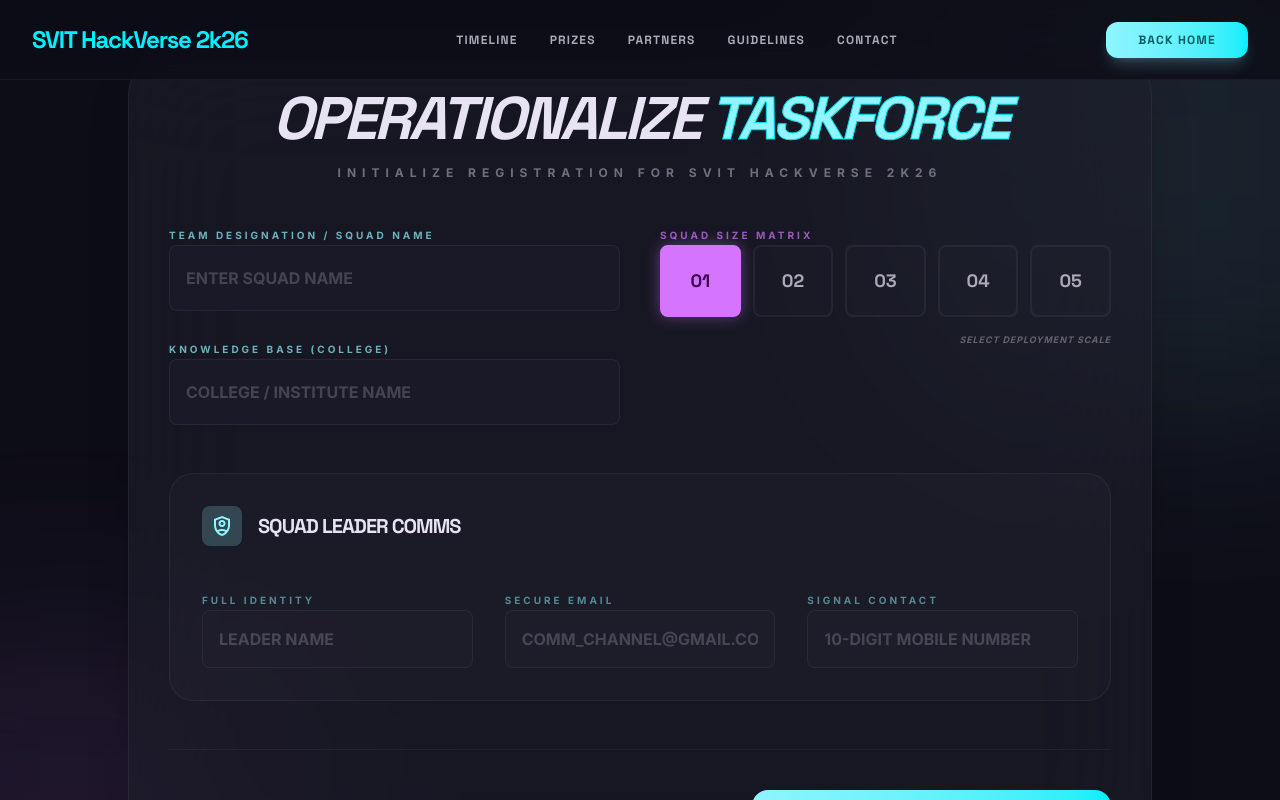
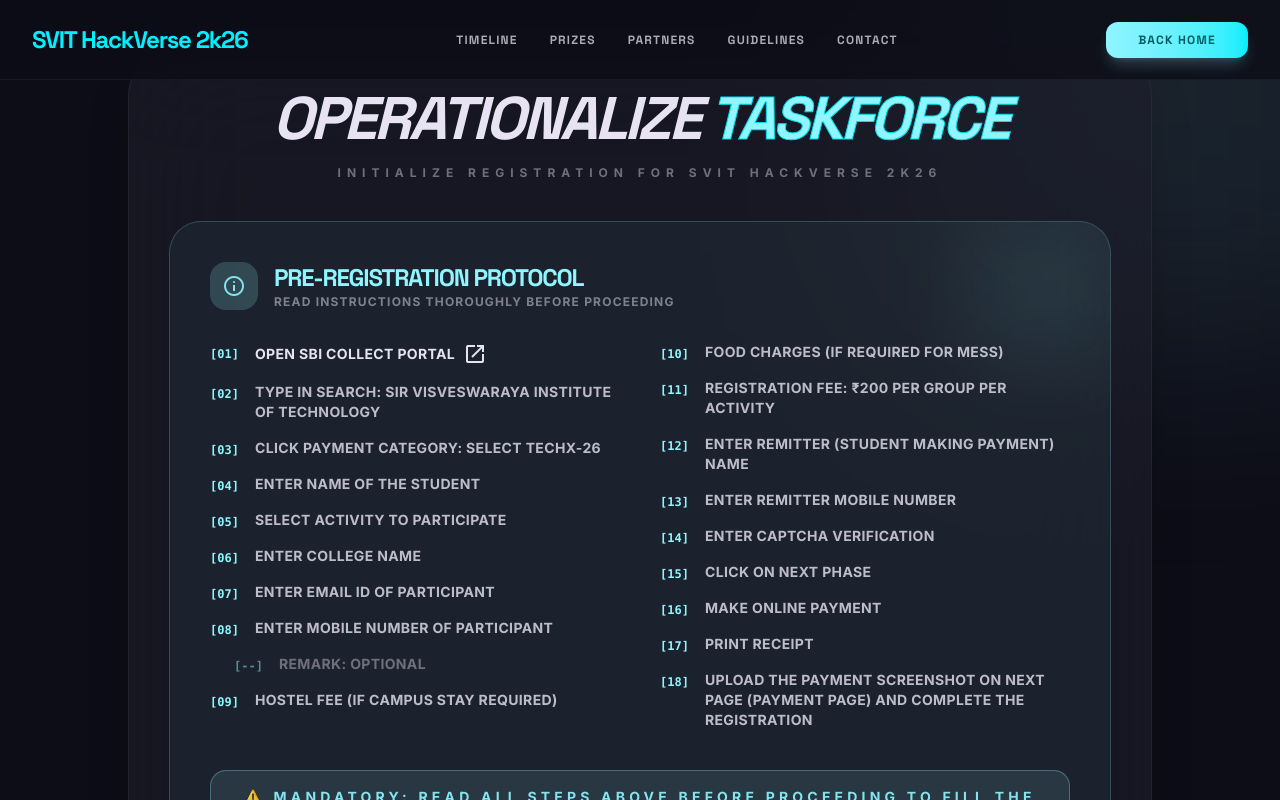
Before and after one commit to YOGESH-D-CHAVAN/SVIT-HackVerse-2k26, a React (Vite) app in the folder client/: page /register in a window 1280 px wide. Shown: the top 800 px of the page. Built offline with nearby package versions, Linux system fonts and the light colour scheme.

Commit message:
change the compony name

```diff
--- a/client/src/components/modem.jsx
+++ b/client/src/components/modem.jsx
@@ -54,7 +54,7 @@
                                 className="py-3 bg-primary/10 border border-primary/30 text-primary font-black text-[9px] rounded-xl uppercase tracking-widest hover:bg-primary/20 transition-all flex flex-col items-center justify-center gap-1 group text-center"
                             >
                                 <span className="material-symbols-outlined text-lg">auto_awesome</span>
-                                <span>TenAI's Studio Website</span>
+                                <span>TenAI's Consulting India Pvt. Ltd Studio Website</span>
                             </a>
                             <a
                                 href="https://play.google.com/store/apps/details?id=com.tenais.tenaisstudio"
@@ -63,7 +63,7 @@
                                 className="py-3 bg-secondary/10 border border-secondary/30 text-secondary font-black text-[9px] rounded-xl uppercase tracking-widest hover:bg-secondary/20 transition-all flex flex-col items-center justify-center gap-1 group text-center"
                             >
                                 <span className="material-symbols-outlined text-lg">download</span>
-                                <span>TenAI's Studio Product</span>
+                                <span>TenAI's Consulting India Pvt. Ltd Studio Product</span>
                             </a>
                         </div>
                     </div>
--- a/client/src/pages/Payment.jsx
+++ b/client/src/pages/Payment.jsx
@@ -146,7 +146,7 @@
                                                     className="bg-primary/10 text-primary border border-primary/20 px-2 py-2 rounded-lg hover:bg-primary/20 transition-all flex flex-col items-center justify-center gap-1 w-full font-bold text-[8.5px] uppercase tracking-tighter text-center"
                                                 >
                                                     <span className="material-symbols-outlined text-[14px]">auto_awesome</span>
-                                                    TenAI's Studio Website
+                                                    TenAI's Consulting India Pvt. Ltd Studio Website
                                                 </a>
                                                 <a
                                                     href="https://play.google.com/store/apps/details?id=com.tenais.tenaisstudio"
@@ -155,7 +155,7 @@
                                                     className="bg-secondary/10 text-secondary border border-secondary/20 px-2 py-2 rounded-lg hover:bg-secondary/20 transition-all flex flex-col items-center justify-center gap-1 w-full font-bold text-[8.5px] uppercase tracking-tighter text-center"
                                                 >
                                                     <span className="material-symbols-outlined text-[14px]">download</span>
-                                                    TenAI's Studio Product
+                                                    TenAI's Consulting India Pvt. Ltd Studio Product
                                                 </a>
                                             </div>
                                         </div>
--- a/client/src/pages/Register.jsx
+++ b/client/src/pages/Register.jsx
@@ -91,6 +91,74 @@
                             Operationalize <span className="text-primary text-outline">Taskforce</span>
                         </h2>
                         <p className="mt-4 text-on-surface-variant font-black text-[10px] md:text-xs uppercase tracking-[0.3em] md:tracking-[0.5em] opacity-60">Initialize registration for SVIT HackVerse 2k26</p>
+                    </div>
+
+                    {/* Step-by-Step Payment Instructions */}
+                    <div className="mb-12 bg-primary/5 border border-primary/20 rounded-[32px] p-6 md:p-10 relative overflow-hidden group">
+                        <div className="absolute top-0 right-0 w-32 h-32 bg-primary/10 blur-[50px] pointer-events-none"></div>
+                        <div className="relative z-10">
+                            <div className="flex items-center gap-4 mb-8">
+                                <div className="w-12 h-12 rounded-2xl bg-primary/20 flex items-center justify-center text-primary animate-pulse">
+                                    <span className="material-symbols-outlined text-3xl">info</span>
+                                </div>
+                                <div>
+                                    <h3 className="text-xl md:text-2xl font-headline font-black uppercase tracking-tighter text-primary">Pre-Registration Protocol</h3>
+                                    <p className="text-[10px] md:text-xs font-black uppercase tracking-widest text-on-surface-variant opacity-70">Read instructions thoroughly before proceeding</p>
+                                </div>
+                            </div>
+
+                            <div className="grid grid-cols-1 md:grid-cols-2 gap-6 md:gap-10">
+                                <div className="space-y-4">
+                                    {[
+                                        { s: "01", t: "Open SBI Collect Portal", link: "https://www.onlinesbi.sbi/sbicollect/icollecthome.htm?corpID=4628563" },
+                                        { s: "02", t: "Type in search: SIR VISVESWARAYA INSTITUTE OF TECHNOLOGY" },
+                                        { s: "03", t: "Click Payment Category: Select TECHX-26" },
+                                        { s: "04", t: "Enter Name of the student" },
+                                        { s: "05", t: "Select activity to participate" },
+                                        { s: "06", t: "Enter College Name" },
+                                        { s: "07", t: "Enter Email ID of participant" },
+                                        { s: "08", t: "Enter Mobile Number of participant" },
+                                        { s: "--", t: "Remark: Optional" },
+                                        { s: "09", t: "Hostel Fee (If campus stay required)" }
+                                    ].map((step, i) => (
+                                        <div key={i} className={`flex gap-4 group/item ${step.s === '--' ? 'opacity-50 ml-6' : ''}`}>
+                                            <span className="text-primary font-mono font-black text-xs mt-1">[{step.s}]</span>
+                                            {step.link ? (
+                                                <a href={step.link} target="_blank" rel="noopener noreferrer" className="text-xs md:text-sm font-bold uppercase tracking-wide hover:text-primary transition-colors flex items-center gap-2">
+                                                    {step.t} <span className="material-symbols-outlined text-xs">open_in_new</span>
+                                                </a>
+                                            ) : (
+                                                <p className="text-xs md:text-sm font-bold uppercase tracking-wide text-on-surface opacity-80 group-hover/item:opacity-100 transition-opacity">{step.t}</p>
+                                            )}
+                                        </div>
+                                    ))}
+                                </div>
+                                <div className="space-y-4">
+                                    {[
+                                        { s: "10", t: "Food Charges (If required for mess)" },
+                                        { s: "11", t: "Registration Fee: ₹200 per group per activity" },
+                                        { s: "12", t: "Enter Remitter (student making payment) Name" },
+                                        { s: "13", t: "Enter Remitter Mobile Number" },
+                                        { s: "14", t: "Enter Captcha Verification" },
+                                        { s: "15", t: "Click on Next Phase" },
+                                        { s: "16", t: "Make Online Payment" },
+                                        { s: "17", t: "Print Receipt" },
+                                        { s: "18", t: "Upload the payment screenshot on next page (Payment Page) and complete the registration" }
+                                    ].map((step, i) => (
+                                        <div key={i} className="flex gap-4 group/item">
+                                            <span className="text-primary font-mono font-black text-xs mt-1">[{step.s}]</span>
+                                            <p className="text-xs md:text-sm font-bold uppercase tracking-wide text-on-surface opacity-80 group-hover/item:opacity-100 transition-opacity">{step.t}</p>
+                                        </div>
+                                    ))}
+                                </div>
+                            </div>
+
+                            <div className="mt-10 p-4 rounded-2xl bg-primary/10 border border-primary/30 text-center relative group-hover:shadow-[0_0_30px_rgba(0,240,255,0.1)] transition-all">
+                                <p className="text-xs md:text-sm font-black uppercase tracking-[0.2em] md:tracking-[0.3em] text-primary animate-pulse">
+                                    ⚠️ MANDATORY: READ ALL STEPS ABOVE BEFORE PROCEEDING TO FILL THE FORM
+                                </p>
+                            </div>
+                        </div>
                     </div>
 
                     {message.text && (
```
Also changed, not shown: client/src/pages/LandingPage.jsx (+8 -8 lines), 1 other file (tests, documents, lock files or other folders).
